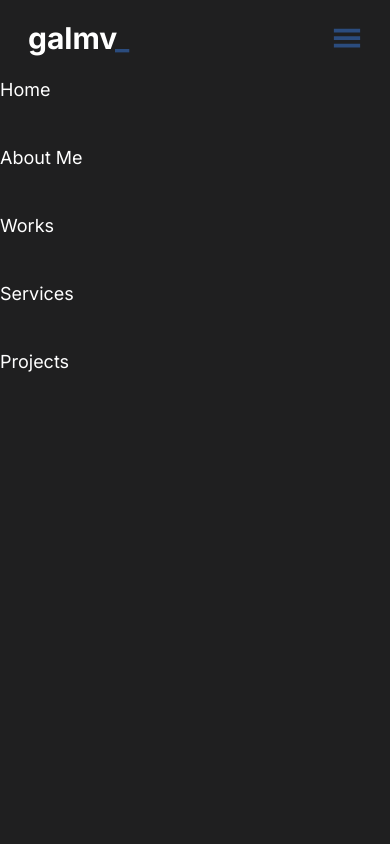
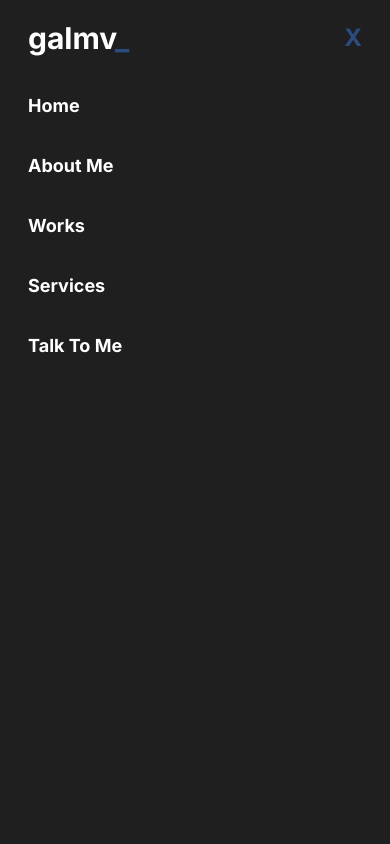
Before and after one commit to Gustavo-Venceslau/portfolio, a Next.js app: page / in a window 390 px wide. Both pictures are taken after a click on the button 347 px from the left and 38 px from the top of the page. Shown: the top 844 px of the page. Built offline with nearby package versions, Linux system fonts and the light colour scheme.

Commit message:
navbar functions and animations created

```diff
--- /dev/null
+++ b/app/home/navBar/components/menu/button.tsx
@@ -0,0 +1,26 @@
+"use client"
+
+import { useNavMobileContext } from "../contexts";
+
+interface ButtonProps {
+	text: string,
+	id: string,
+}
+
+export function Button({text, id}: ButtonProps){
+	const { isVisible, setIsVisible } = useNavMobileContext();
+
+	return(
+		<a
+			href={`#${id}`}
+			className="px-7 py-4 hover:bg-slate-600 active:bg-slate-600 transition-all"
+		>
+			<button
+				className="text-white font-bold text-lg w-full h-full text-left"
+				onClick={() => setIsVisible(!isVisible)}
+			>
+				{text}
+			</button>
+		</a>
+	)
+}
--- a/app/home/navBar/components/menu/hamburgerMenu.tsx
+++ b/app/home/navBar/components/menu/hamburgerMenu.tsx
@@ -1,11 +1,38 @@
-import { SectionLinks } from "@/app/home/utils/sectionLinks";
+"use client";
+
+import { useNavMobileContext } from "../contexts";
+import { Button } from "./button";
 
 export function HamburgerMenu(){
+	const { isVisible, setIsVisible } = useNavMobileContext();
+
+	const menuTranslation = isVisible ? "translate-x-[0%]" : "translate-x-[100%]";
+
 	return(
 		<div
-			className="w-full h-screen bg-[#1F1F20] flex flex-col lg:hidden fixed mt-[76px] z-50"
+			className={`w-full h-screen bg-[#1F1F20] flex flex-col lg:hidden fixed mt-[76px] z-50 ${menuTranslation} transition-transform ease-out duration-300`}
 		>
-			<SectionLinks />
+			<Button
+				text="Home"
+				id="Home"
+			></Button>
+			<Button
+				text="About Me"
+				id="AboutMe"
+			></Button>
+			<Button
+				text="Works"
+				id="Works"
+			></Button>
+			<Button
+				text="Services"
+				id="Services"
+			></Button>
+			<Button
+				text="Talk To Me"
+				id="TalkToMe"
+			></Button>
+
 	  	</div>
 	)
 }
--- a/app/home/navBar/page.tsx
+++ b/app/home/navBar/page.tsx
@@ -14,7 +14,7 @@ export function Navbar(){
 	}
 
     return(
-		<nav className="bg-[#1f1f20] w-full h-20 flex flex-col justify-between items-center" id="Home">
+		<nav className="bg-[#1f1f20] w-full h-20 flex flex-col justify-between items-center overflow-hidden" id="Home">
 			<div className="flex flex-row justify-between items-center w-full py-5 px-7 lg:px-20 fixed lg:relative bg-[#1f1f20] z-50">
 				<Logo />
 				<div className="hidden lg:flex">
@@ -26,11 +26,20 @@ export function Navbar(){
 					>
 						Talk to me
 				</a>
-				<Hamburger
-					onClick={handleHamburgerMenu}
-				/>
+				{
+					isVisible ? <button
+									onClick={() => setIsVisible(false)}
+									className="font-bold text-2xl text-[#2b4c7e]"
+								>
+									X
+								</button>
+						:
+						<Hamburger
+							onClick={handleHamburgerMenu}
+						/>
+				}
 			</div>
-			{isVisible && <HamburgerMenu />}
+			<HamburgerMenu />
 		</nav>
     )
 }
```
